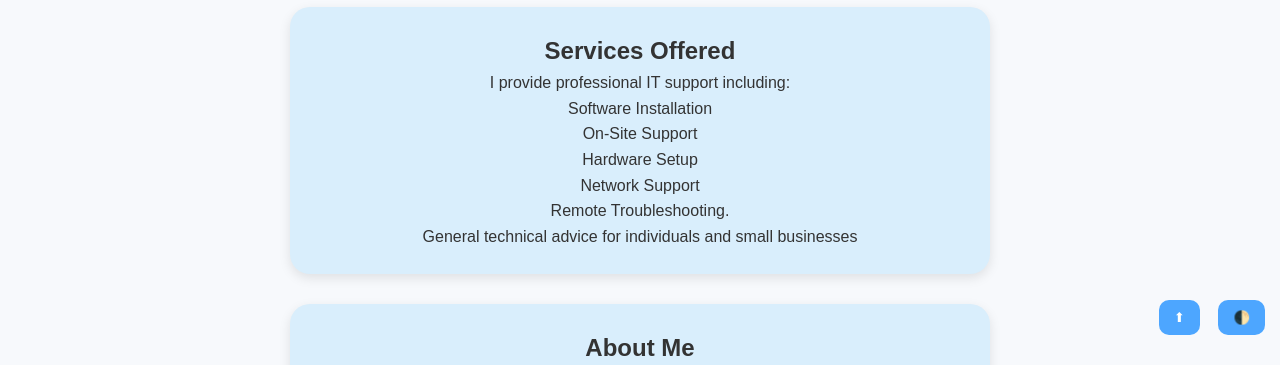
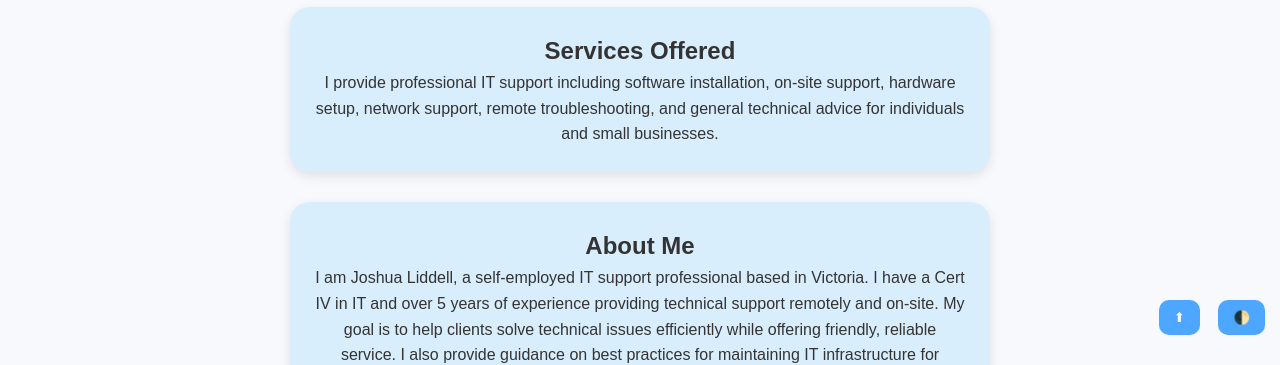
Before and after one commit to joshua-liddell2001/Liddells-tech-support, a website: page index.html in a window 1280 px wide. Shown: the part 450-815 px from the top of the page. Drawn offline with Linux system fonts and the light colour scheme.

Commit message:
Update index.html

```diff
--- a/index.html
+++ b/index.html
@@ -4,9 +4,14 @@
   <meta charset="UTF-8">
   <meta name="viewport" content="width=device-width, initial-scale=1.0">
   <title>Home - Liddell's Tech Support</title>
+
+  <!-- Google Site Verification -->
+  <meta name="google-site-verification" content="google16375f5bf7f73007" />
+
   <link rel="stylesheet" href="style.css">
 </head>
 <body>
+  <!-- Navbar -->
   <nav class="navbar">
     <a href="index.html">HOME</a> |
     <a href="about.html">ABOUT</a> |
@@ -14,31 +19,31 @@
     <a href="faq.html">FAQ</a>
   </nav>
 
+  <!-- Hero Slideshow -->
   <div class="hero-slideshow">
     <img src="https://images.unsplash.com/photo-1581090700227-1e37b190418e" class="slide active" alt="IT Support 1">
     <img src="https://images.unsplash.com/photo-1581092334411-1d1bfa3b7f03" class="slide" alt="IT Support 2">
     <img src="https://images.unsplash.com/photo-1519389950473-47ba0277781c" class="slide" alt="IT Support 3">
   </div>
 
+  <!-- Main Content -->
   <main>
     <h1>Liddell's Tech Support</h1>
     <div class="content-wrapper">
+
+      <!-- Services Bubble -->
       <div class="content-bubble">
         <h2>Services Offered</h2>
-        <p>I provide professional IT support including:</p>
-        <p>Software Installation</p>
-        <p>On-Site Support</p>
-        <p>Hardware Setup</p>
-        <p>Network Support</p>
-        <p>Remote Troubleshooting.</p>
-        <p>General technical advice for individuals and small businesses</p>
+        <p>I provide professional IT support including software installation, on-site support, hardware setup, network support, remote troubleshooting, and general technical advice for individuals and small businesses.</p>
       </div>
 
+      <!-- About Bubble -->
       <div class="content-bubble">
         <h2>About Me</h2>
-        <p>I am Joshua Liddell, a self-employed IT support professional based in Victoria. I have a Cert IV in IT and over 5 years of experience providing technical support remotely and on-site.</p>
+        <p>I am Joshua Liddell, a self-employed IT support professional based in Victoria. I have a Cert IV in IT and over 5 years of experience providing technical support remotely and on-site. My goal is to help clients solve technical issues efficiently while offering friendly, reliable service. I also provide guidance on best practices for maintaining IT infrastructure for homes and small businesses.</p>
       </div>
 
+      <!-- Location Bubble -->
       <div class="content-bubble">
         <h2>Location</h2>
         <iframe
@@ -54,10 +59,14 @@
     </div>
   </main>
 
+  <!-- Buttons -->
   <button id="theme-toggle">🌓</button>
   <button id="back-to-top">⬆</button>
 
+  <!-- Footer -->
   <footer>© 2025 Liddell's Tech Support</footer>
+
+  <!-- Scripts -->
   <script src="script.js"></script>
 </body>
 </html>
```
